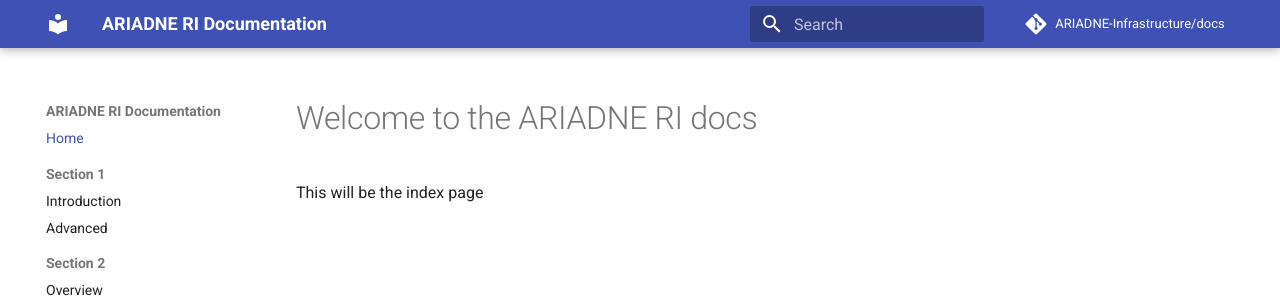
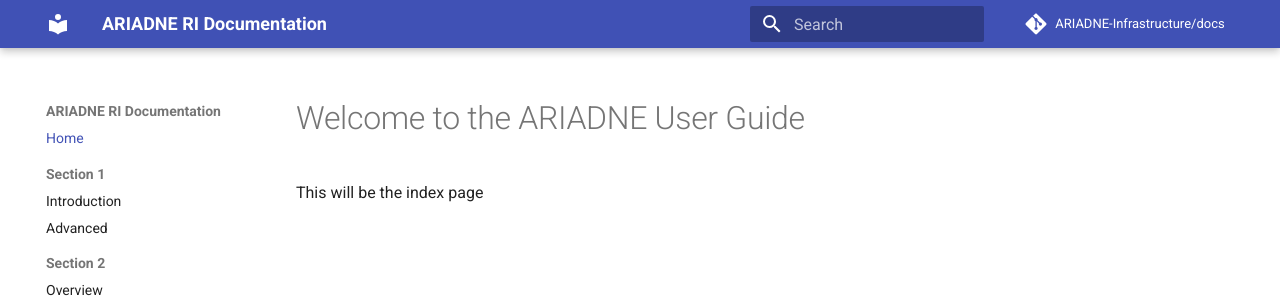
Before and after one commit to uoy-ads/hsds-data-catalogue-docs, an MkDocs documentation site: the page built from docs/index.md, in a window 1280 px wide. Shown: the top 298 px of the page. Built offline with MkDocs 1.6.1 and Material for MkDocs 9.7.7, drawn with Linux system fonts in a browser that asks for light colours; comment, search, counter and statistics services are not loaded.

Commit message:
Update index.md

```diff
--- a/docs/index.md
+++ b/docs/index.md
@@ -1,3 +1,3 @@
-# Welcome to the ARIADNE RI docs
+# Welcome to the ARIADNE User Guide
 
 This will be the index page
```
